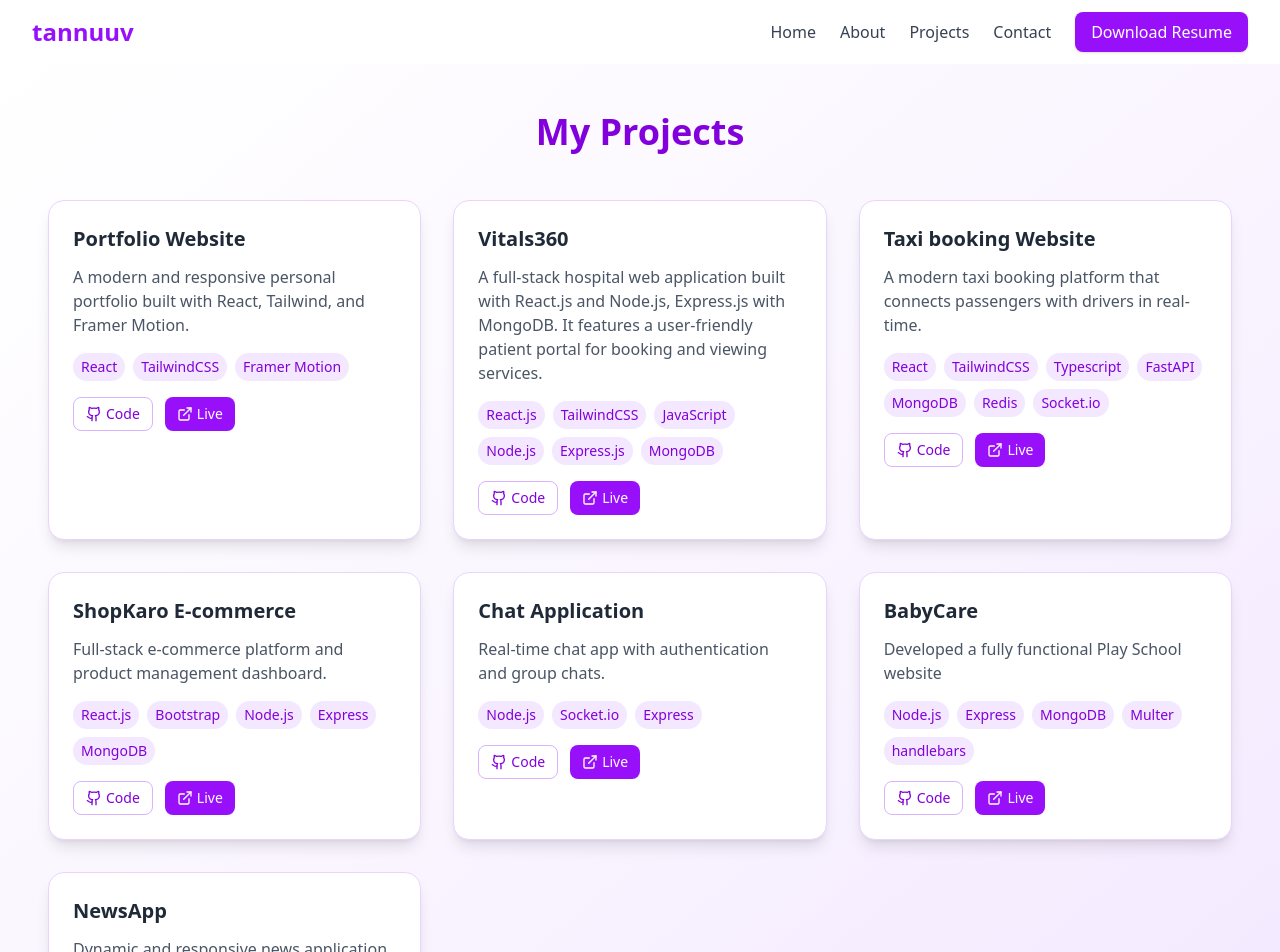
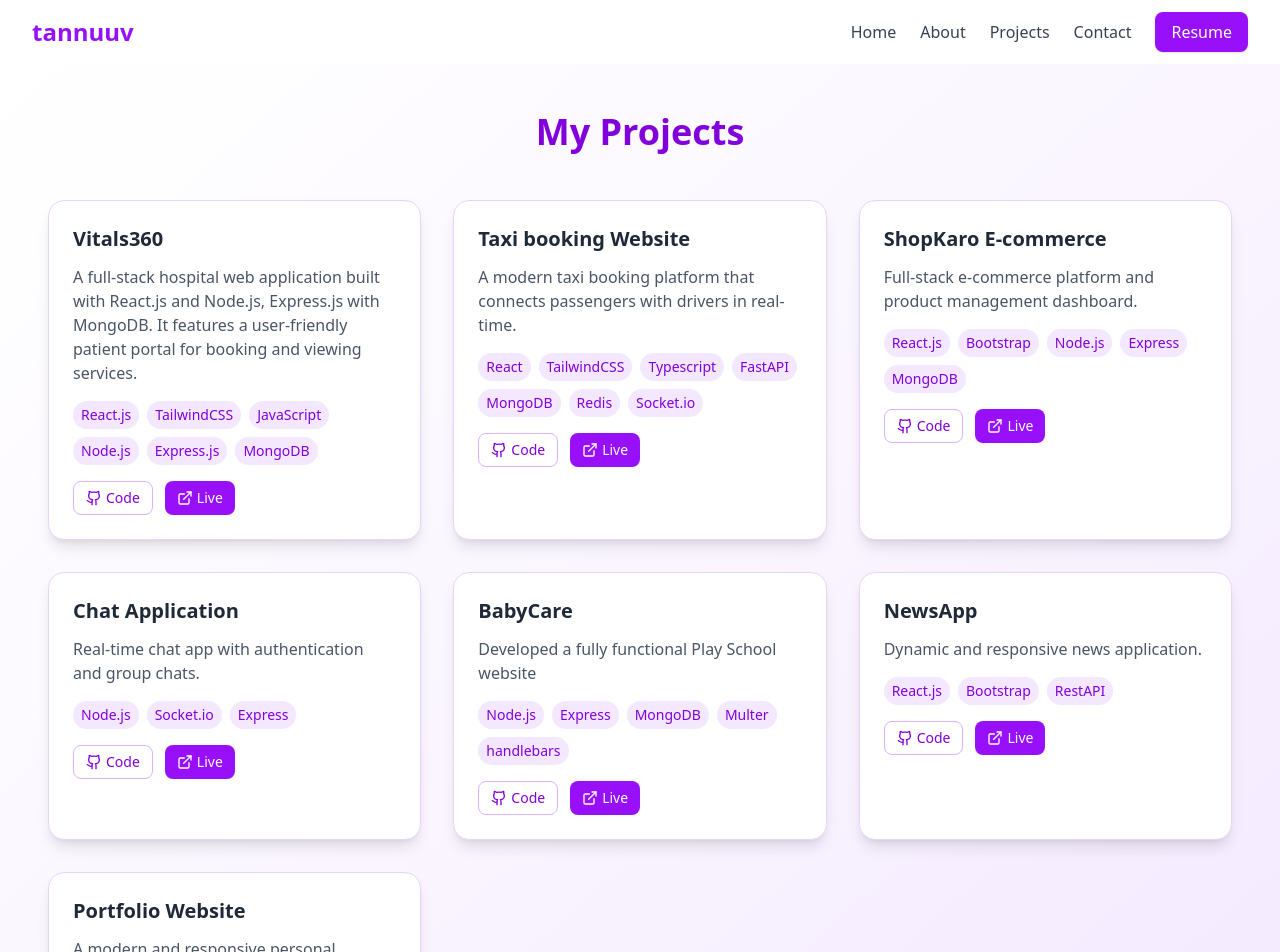
Before and after one commit to tannuv25/My-Portfolio, a React (Vite) app: page /projects in a window 1280 px wide. Shown: the top 952 px of the page. Built offline with nearby package versions, Linux system fonts and the light colour scheme.

Commit message:
new commit

```diff
--- a/src/components/Navbar.tsx
+++ b/src/components/Navbar.tsx
@@ -40,7 +40,7 @@ const Navbar = () => {
               rel="noopener noreferrer"
               className="px-4 py-2 bg-purple-600 text-white rounded-lg shadow hover:bg-purple-700 transition"
             >
-              Download Resume
+               Resume
             </a>
           </div>
 
@@ -76,7 +76,7 @@ const Navbar = () => {
             rel="noopener noreferrer"
             className="block px-4 py-2 bg-purple-600 text-white rounded-lg shadow hover:bg-purple-700 transition text-center"
           >
-            Download Resume
+            Resume
           </a>
         </div>
       )}
--- a/src/components/Project.tsx
+++ b/src/components/Project.tsx
@@ -12,14 +12,7 @@ interface Project {
 }
 
 const projects: Project[] = [
-  {
-    title: "Portfolio Website",
-    description:
-      "A modern and responsive personal portfolio built with React, Tailwind, and Framer Motion.",
-    tech: ["React", "TailwindCSS", "Framer Motion"],
-    github: "https://github.com/tannuv25/My-Portfolio",
-    demo: "https://tannuuv.vercel.app/",
-  },
+
   {
     title: "Vitals360",
     description:
@@ -64,6 +57,14 @@ const projects: Project[] = [
     tech: ["React.js","Bootstrap", "RestAPI"],
     github: "https://github.com/username/chatapp",
     demo: "https://chatapp.com",
+  },
+  {
+    title: "Portfolio Website",
+    description:
+      "A modern and responsive personal portfolio built with React, Tailwind, and Framer Motion.",
+    tech: ["React", "TailwindCSS", "Framer Motion"],
+    github: "https://github.com/tannuv25/My-Portfolio",
+    demo: "https://tannuuv.vercel.app/",
   },
 ];
 
```
